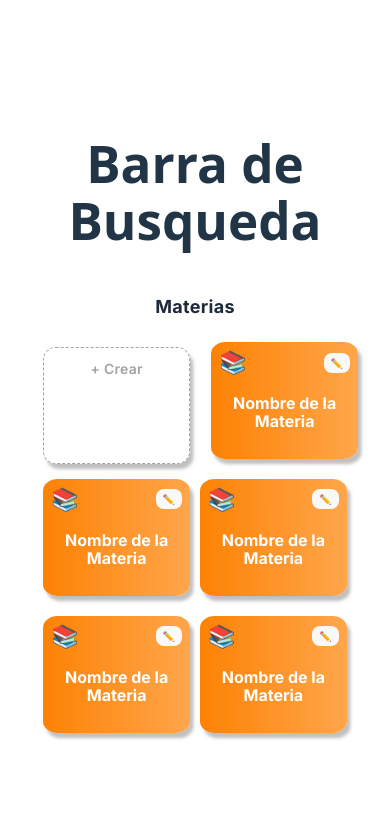
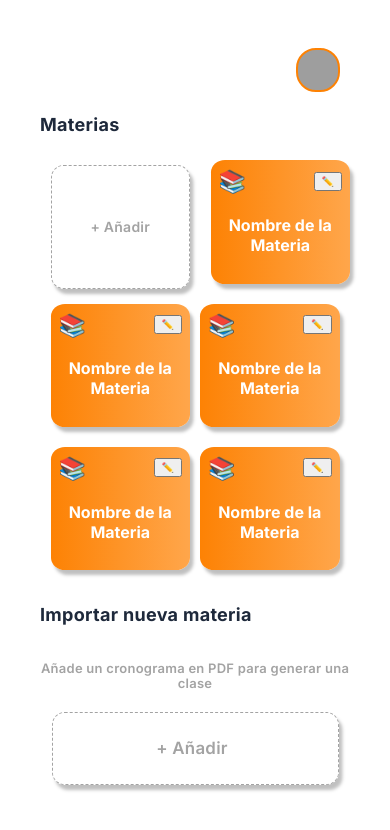
Before and after one commit to Phox01/Software-de-planificacion-y-monitoreo-de-clases-universitarias, a React (Vite) app: page / in a window 390 px wide. Shown: the top 830 px of the page. Built offline with nearby package versions, Linux system fonts and the light colour scheme; grey boxes are pictures that could not be loaded.

Commit message:
👥 Header de Perfil y mejoras de css

```diff
--- a/src/App.css
+++ b/src/App.css
@@ -6,39 +6,3 @@
   padding: 2rem;
   text-align: center;
 }
-
-.logo {
-  height: 6em;
-  padding: 1.5em;
-  will-change: filter;
-  transition: filter 300ms;
-}
-.logo:hover {
-  filter: drop-shadow(0 0 2em #646cffaa);
-}
-.logo.react:hover {
-  filter: drop-shadow(0 0 2em #61dafbaa);
-}
-
-@keyframes logo-spin {
-  from {
-    transform: rotate(0deg);
-  }
-  to {
-    transform: rotate(360deg);
-  }
-}
-
-@media (prefers-reduced-motion: no-preference) {
-  a:nth-of-type(2) .logo {
-    animation: logo-spin infinite 20s linear;
-  }
-}
-
-.card {
-  padding: 2em;
-}
-
-.read-the-docs {
-  color: #888;
-}
--- /dev/null
+++ b/src/Views/CSS/Header.module.css
@@ -0,0 +1,27 @@
+.header{
+    display: flex;
+    align-items: center;
+    justify-content: flex-end; /* Alinea a la izquierda */
+    padding: 10px 20px;
+}
+
+.profileImg{
+    width: 60px;
+    height: 60px;
+    flex-shrink: 0;
+
+    border-radius: 27.6px;
+    border: 2.07px solid #FD8204;
+    background: url(<path-to-image>) lightgray 50% / cover no-repeat;
+}
+
+@media (max-width: 400px) {
+    .profileImg {
+        width: 40px;
+        height: 40px;
+        border-radius: 20px;
+    }
+    .header {
+        padding: 8px 10px;
+    }
+}
--- a/src/Views/CSS/Home.module.css
+++ b/src/Views/CSS/Home.module.css
@@ -3,7 +3,7 @@
     width: 311px;
     height: 26px;
     flex-direction: column;
-    justify-content: center;
+    justify-content: left;
     flex-shrink: 0;
 
     color: #1E293B;
@@ -38,11 +38,43 @@
     letter-spacing: 0.253px;
 }
 
+.loadSubject{
+  display: flex;
+  height: 71px;
+  width: 90%;
+  padding-right: 6px;
+  align-items: center;
+  align-self: stretch;
+
+  border-radius: 12.674px;
+  border: 0.845px dashed #A3A3A3;
+  box-shadow: 3.38px 5.07px 3.38px 0 rgba(0, 0, 0, 0.25);
+
+  color: #A3A3A3;
+  font-family: Inter;
+  font-size: 16.898px;
+  font-style: normal;
+  font-weight: 600;
+  line-height: 21.968px; /* 130% */
+  letter-spacing: 0.253px;
+}
+
+.text{
+  color: #A3A3A3;
+  font-family: Inter;
+  font-size: 13px;
+  font-style: normal;
+  font-weight: 600;
+  line-height: 15px; /* 115.385% */
+  letter-spacing: 0.253px;
+}
+
 @media (max-width: 400px) {
     .title {
         width: 100%;
         font-size: 18px;
-    text-align: center;
+        text-align: left; /* Cambia a la izquierda */
+        justify-content: flex-start; /* Alinea el contenido a la izquierda si usas flex */
     }
 
     .newSubject {
@@ -52,7 +84,7 @@
         margin: 5px auto;
     }
 
-  /* Contenedor donde se colocan las tarjetas (puedes crear clase contenedora si no la tienes) */
+    /* Contenedor donde se colocan las tarjetas */
     div > div > div {
         display: flex;
         flex-wrap: wrap;
--- a/src/Views/Classes.jsx
+++ b/src/Views/Classes.jsx
@@ -1,7 +1,11 @@
 import React from 'react'
+import Header from './Components/Header'
 
 export default function Classes() {
-  return (
-    <div>Classes</div>
+    return (
+        <div>
+			<Header />
+            Classes
+        </div>
   )
 }
--- /dev/null
+++ b/src/Views/Components/Header.jsx
@@ -0,0 +1,13 @@
+import React from 'react'
+import { Link } from "react-router-dom";
+import styles from '../CSS/Header.module.css'
+
+export default function Header() {
+  return (
+    <div className={styles.header}>
+        <div className={styles.profileImg}>
+
+        </div>
+    </div>
+  )
+}
--- a/src/Views/Home.jsx
+++ b/src/Views/Home.jsx
@@ -1,21 +1,30 @@
 import React from 'react'
 import Subject from './Subject'
 import styles from './CSS/Home.module.css'
+import Header from './Components/Header'
 
 export default function () {
   return (
     <div>
-        <h1>Barra de Busqueda</h1>
+        <Header />
         <div>
             <h1 className={styles.title}>Materias</h1>
             <div>
-                <h1 className={styles.newSubject}>+ Crear</h1>
+                <div className={styles.newSubject}>
+                  +
+                  Añadir
+                </div>
                 <Subject />
                 <Subject />
                 <Subject />
                 <Subject />
                 <Subject />
             </div>
+            <h1 className={styles.title}>Importar nueva materia</h1>
+            <h2 className={styles.text}>Añade un cronograma en PDF para generar una clase </h2>
+            <div className={styles.loadSubject}>
+              + Añadir
+            </div>
         </div>
     </div>
   )
--- a/src/index.css
+++ b/src/index.css
@@ -1,4 +1,4 @@
-:root {
+/* :root {
   font-family: system-ui, Avenir, Helvetica, Arial, sans-serif;
   line-height: 1.5;
   font-weight: 400;
@@ -65,4 +65,4 @@ button:focus-visible {
   button {
     background-color: #f9f9f9;
   }
-}
+} */
```
Lines whose indentation alone changed are shown as unchanged.
